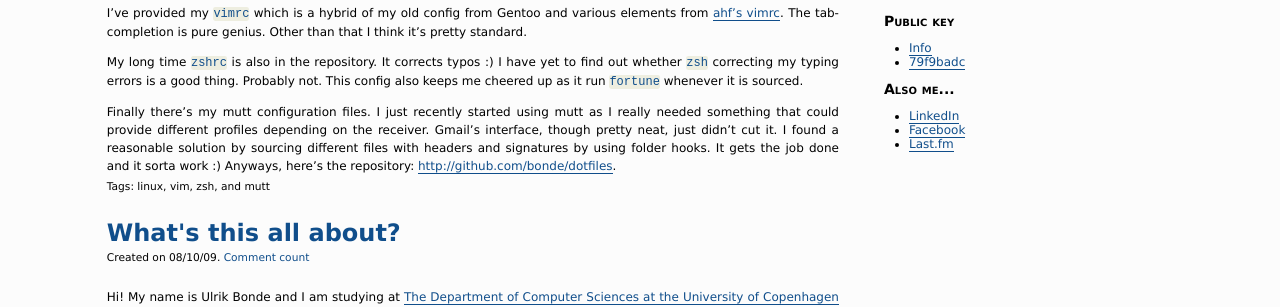
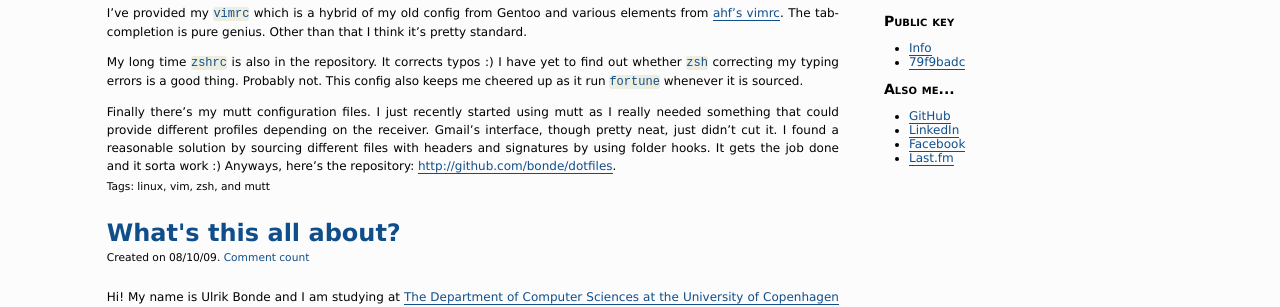
Before and after one commit to bonde/bonde.github.com, a Jekyll site: the page built from index.html, in a window 1280 px wide. Shown: the part 224-531 px from the top of the page. Built offline with Jekyll 4.4.1, drawn with Linux system fonts in a browser that asks for light colours; Markdown is read by kramdown in place of the engine named in the settings; comment, search, counter and statistics services are not loaded.

Commit message:
Added github profile in links

```diff
--- a/_includes/sidebar.html
+++ b/_includes/sidebar.html
@@ -11,6 +11,7 @@
 
   <h3>Also me...</h3>
   <ul>
+    <li><a href="http://www.github.com/bonde">GitHub</a></li>
     <li><a href="http://www.linkedin.com/in/ulrikbonde">LinkedIn</a></li>
     <li><a href="http://www.facebook.com/ulrik.bonde">Facebook</a></li>
     <li><a href="http://www.last.fm/user/ulrik_polak">Last.fm</a></li>
```
